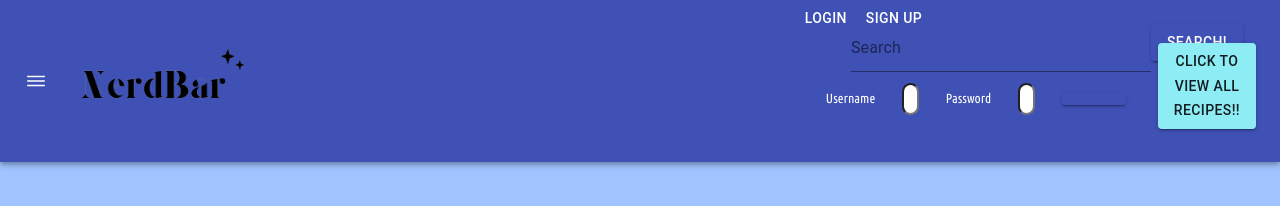
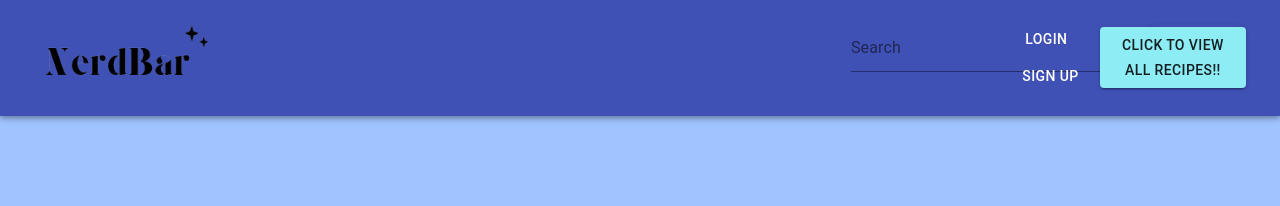
Before and after one commit to klsmith5370/NerdBar, a React app: page /home in a window 1280 px wide. Built offline with nearby package versions, Linux system fonts and the light colour scheme; no server answers.

Commit message:
Navbar styling almost complete, still needs some additional styling

```diff
--- a/client/App.js
+++ b/client/App.js
@@ -47,7 +47,7 @@ const App = () => {
           ) : (
           <Routes>
             <Route exact path='/' element={<Login />} />
-            <Route path='/home' element={<AuthForm />} />
+            {/* <Route path='/home' element={<AuthForm />} /> */}
             <Route path='/login' element={<Login />} />
             <Route path='/signup' element={<Signup />} />
             <Route path='/characterRecipes' element={<AllRecipes />} />
--- a/client/components/AuthForm.js
+++ b/client/components/AuthForm.js
@@ -24,7 +24,7 @@ export const AuthForm = props => {
           <input name='password' type='password' />
         </div>
         <div>
-          <Button className='login-submit' type='submit' variant='contained' color='primary'>{displayName}</Button>
+          <Button className='login-submit' type='submit' variant='contained' color='#9BF6FF'>{displayName}</Button>
         </div>
         {error && error.response && <div> {error.response.data} </div>}
       </form>
--- a/client/components/Navbar.js
+++ b/client/components/Navbar.js
@@ -11,11 +11,11 @@ import { AuthForm } from './AuthForm'
 
 
 const Navbar = ({handleClick, isLoggedIn}) => (
-  <AppBar>
-    <Toolbar>
-      <IconButton edge='start' color='inherit' component={Link} to='/login'>
+  <AppBar style={{ display: 'flex', flexDirection: 'row', justifyContent: 'space-between' }}>
+    <Toolbar style={{ display: 'flex', justifyContent: 'space-between', width: '100%' }}>
+      {/* <IconButton edge='start' color='inherit' component={Link} to='/login'>
         {isLoggedIn ? <HiHome /> : <IoMenuOutline />}
-      </IconButton>
+      </IconButton> */}
 
       <Typography>
         <img className='logo' src='NerdBar-logo.jpg' alt='NerdBar brand logo'/>
@@ -39,7 +39,7 @@ const Navbar = ({handleClick, isLoggedIn}) => (
         <Box>
           <Button component={Link} to='/login' color='inherit'>Login</Button>
           <Button component={Link} to='/signup' color='inherit'>Sign Up</Button>
-          <AuthForm />
+          {/* <AuthForm /> */}
         </Box>
 
       )}
--- a/public/style.css
+++ b/public/style.css
@@ -3,8 +3,9 @@ body {
   /* background-image: url("color-background.jpg"); */
   background-color: #A0C4FF;
   background-size: cover;
+  margin: 0;
   display: flex;
-  flex-direction: row;
+  flex-direction: column;
   justify-content: center;
   align-items: center;
 }
@@ -20,10 +21,28 @@ label {
 
 .logo {
   width: 200px;
-  /* position: fixed; */
+  /* position: fixed;
   top: 0;
-  left: 0;
+  left: 0; */
 }
+
+/* .AppBar {
+  display: flex;
+  flex-direction: row;
+  justify-content: space-between;
+  align-items: center;
+}
+
+.Toolbar {
+  display: flex;
+  justify-content: space-between;
+  width: 100%
+} */
+
+.Box {
+  margin-left: auto;
+}
+
 
 /* nav {
   display: flex;
@@ -47,7 +66,9 @@ nav a {
 }
 
 .all-recipes-button {
-  margin-top: 10px;
+  /* margin-top: 10px; */
+  margin-left: auto;
+  margin-right: 10px;
 }
 
 form {
```
